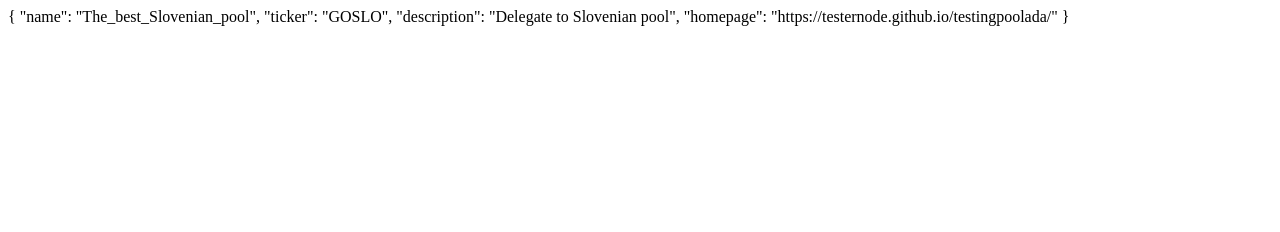
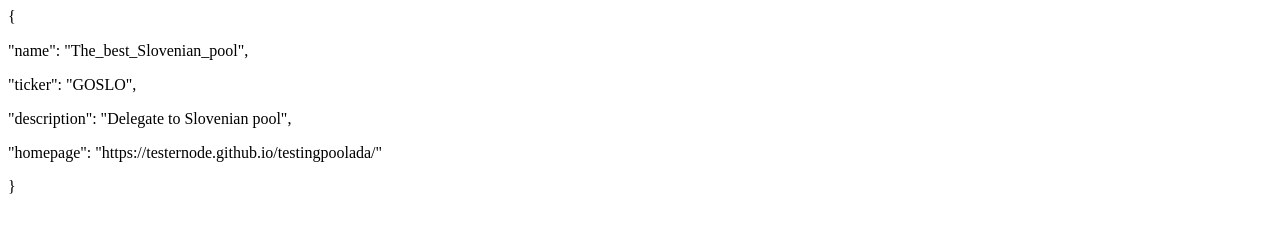
Before and after one commit to Testernode/pool, a plain HTML site: page index.html in a window 1280 px wide. Drawn offline with Linux system fonts and the light colour scheme.

Commit message:
Update index.html

```diff
--- a/index.html
+++ b/index.html
@@ -1,8 +1,7 @@
-<p>
-{
-  "name": "The_best_Slovenian_pool",
-  "ticker": "GOSLO",
-  "description": "Delegate to Slovenian pool",
-  "homepage": "https://testernode.github.io/testingpoolada/"
-}
-</p>
+
+<p>{</p>
+<p>"name": "The_best_Slovenian_pool",</p>
+<p>"ticker": "GOSLO",</p>
+<p>"description": "Delegate to Slovenian pool",</p>
+<p>"homepage": "https://testernode.github.io/testingpoolada/"</p>
+<p>}</p>
```
